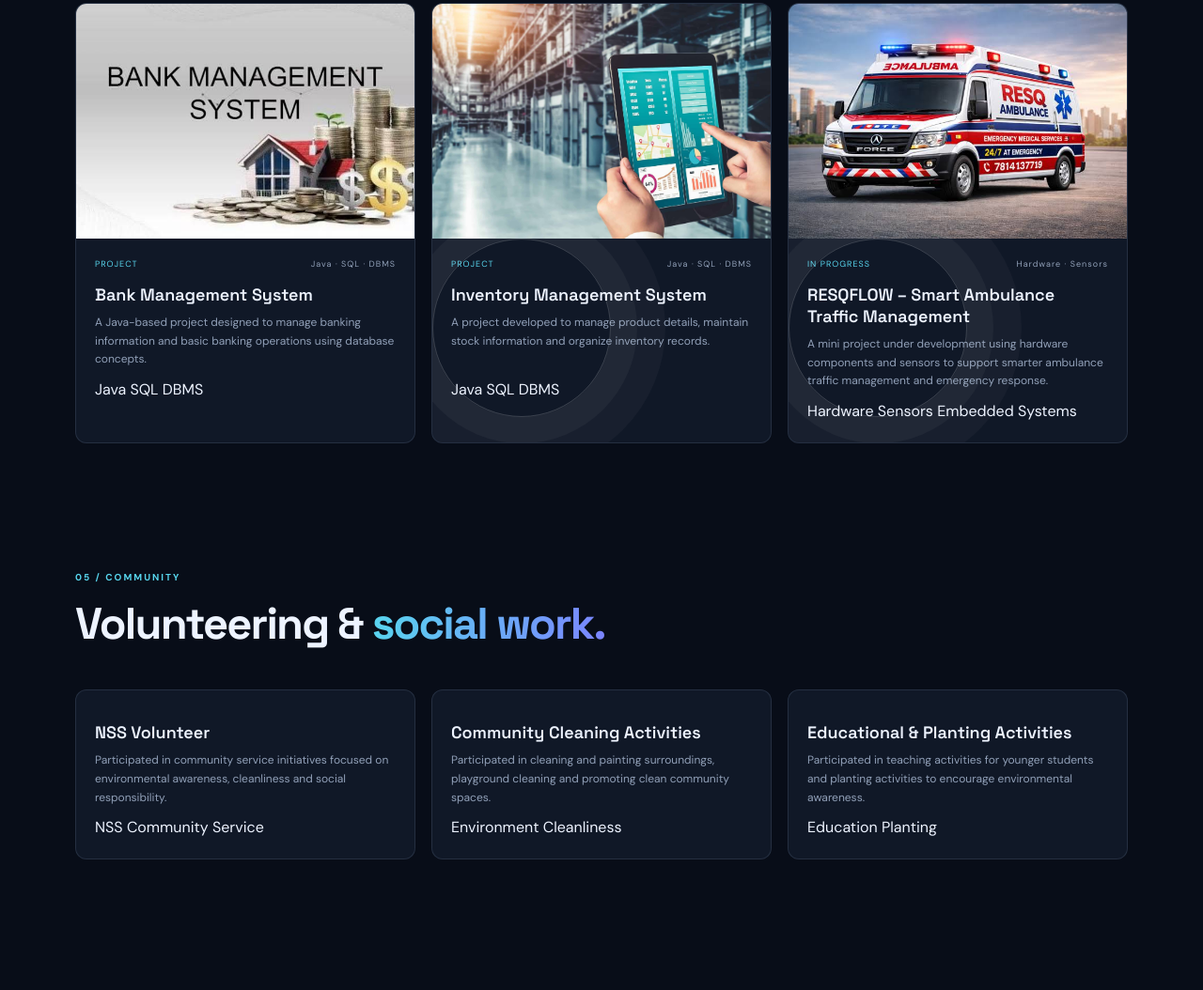
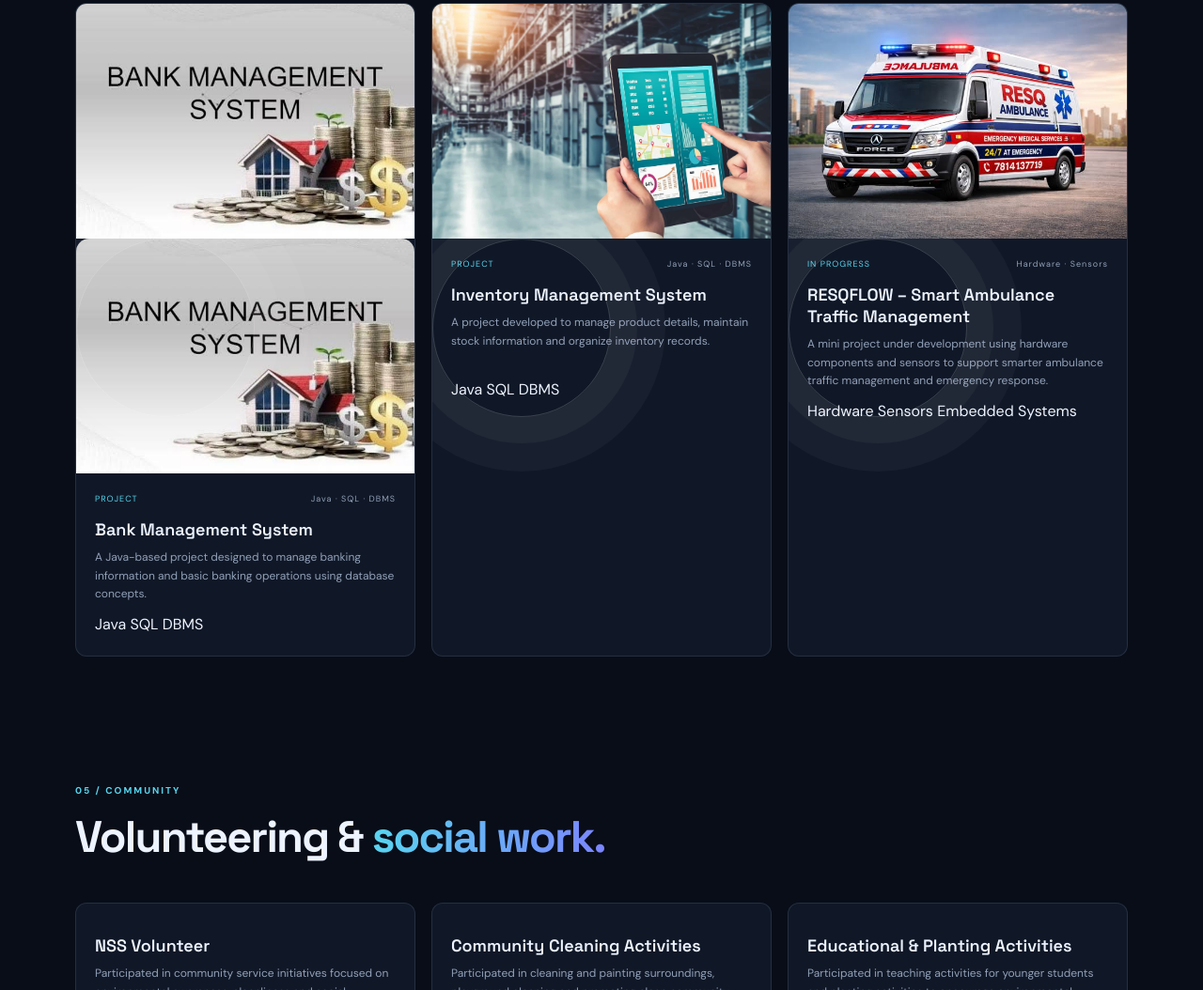
Before and after one commit to jeevithaAmmulu/-Datheon_Full_Stack_Web_Development_Internship, a plain HTML site: page index.html in a window 1280 px wide. Shown: the part 3940-4994 px from the top of the page at 94% size. Drawn offline with Linux system fonts and the light colour scheme.

```diff
--- a/index.html
+++ b/index.html
@@ -391,7 +391,10 @@
 
         <!-- BANK MANAGEMENT -->
           <article class="project-card reveal">
-  <img src="./assets/bank.jpg" alt="Bank Management System">
+  <img src="./assets/bank.jpg">
+
+            <span class="art-orbit"></span>
+           <img src="./assets/bank.jpg" alt="Bank Management System" class="project-image">
           <div class="project-info">
 
             <div class="project-meta">
```
